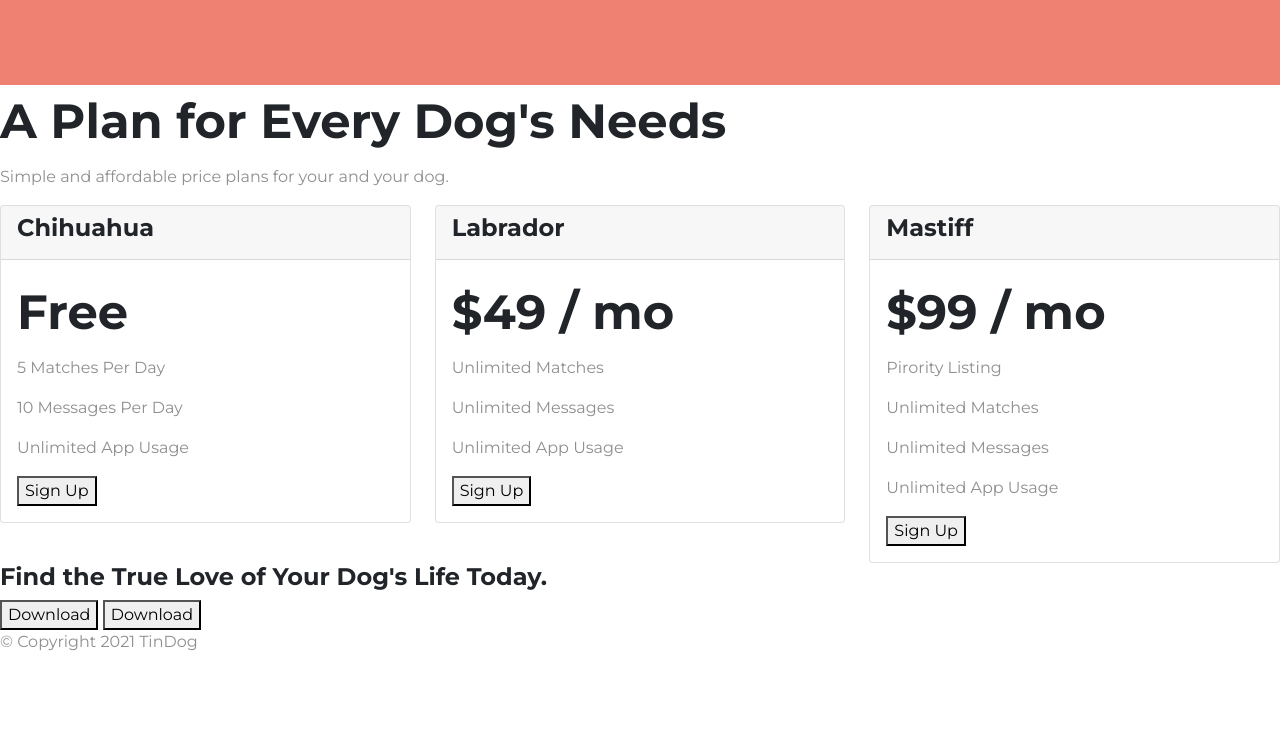
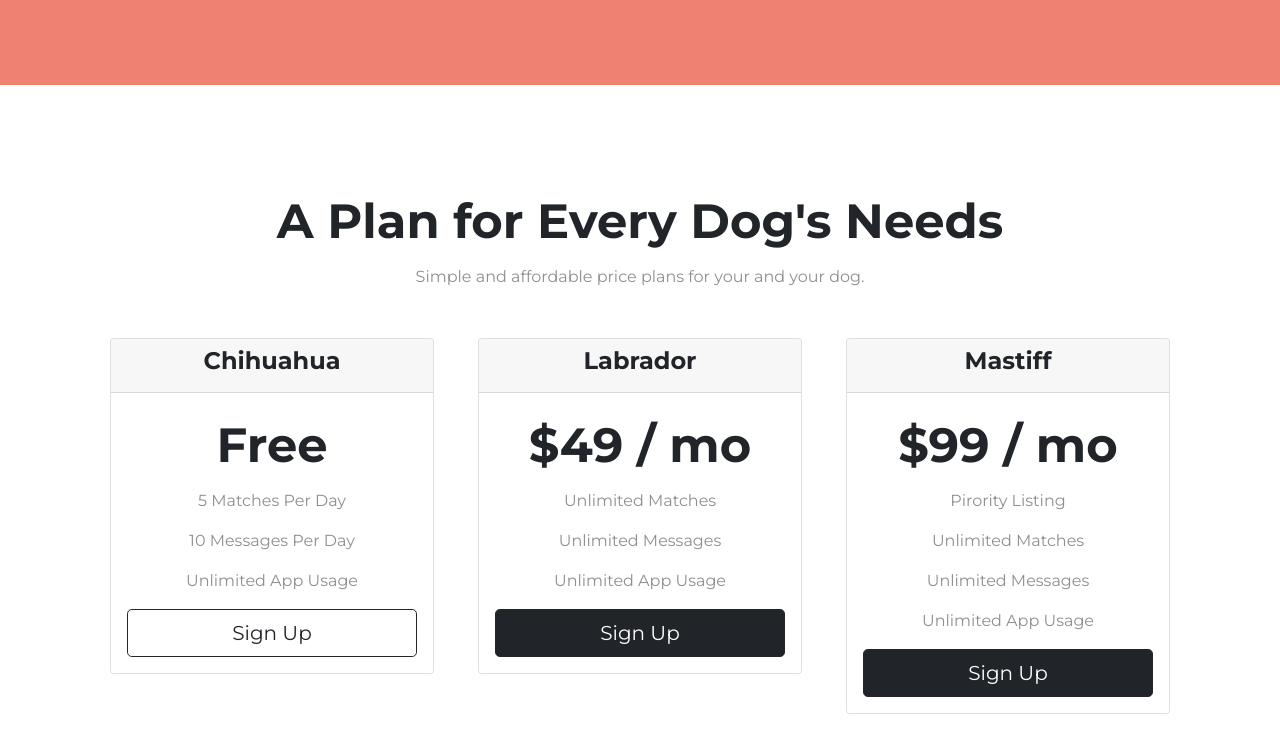
Before and after one commit to mcaiox/WDBC, a plain HTML site: page section6/TinDog/index.html in a window 1280 px wide. Shown: the part 1832-2580 px from the top of the page. Before the commit the page ends 2502 px from the top, so only its background shows below. Drawn offline with nearby package versions, Linux system fonts and the light colour scheme.

Commit message:
Bootstrap cards added

```diff
--- a/section6/TinDog/css/styles.css
+++ b/section6/TinDog/css/styles.css
@@ -124,3 +124,13 @@ p {
   height: 500px;
   padding: 7% 15%;
 }
+
+/* Pricing Section */
+#pricing {
+  padding: 100px;
+  text-align: center;
+}
+
+.pricing-column {
+  padding: 3% 2%;
+}
--- a/section6/TinDog/index.html
+++ b/section6/TinDog/index.html
@@ -197,7 +197,7 @@
 
       <p>Simple and affordable price plans for your and your dog.</p>
       <div class="row">
-        <div class="col-lg-4 col-md-6 col-sm-12">
+        <div class="pricing-column col-lg-4 col-md-6 col-sm-12">
           <div class="card">
             <div class="card-header">
               <h3>Chihuahua</h3>
@@ -211,11 +211,16 @@
 
               <p>Unlimited App Usage</p>
 
-              <button type="button">Sign Up</button>
+              <button
+                class="btn btn-lg btn-block btn-outline-dark col-12"
+                type="button"
+              >
+                Sign Up
+              </button>
             </div>
           </div>
         </div>
-        <div class="col-lg-4 col-md-6 col-sm-12">
+        <div class="pricing-column col-lg-4 col-md-6 col-sm-12">
           <div class="card">
             <div class="card-header">
               <h3>Labrador</h3>
@@ -229,11 +234,16 @@
 
               <p>Unlimited App Usage</p>
 
-              <button type="button">Sign Up</button>
+              <button
+                class="btn btn-lg btn-block btn-dark col-12"
+                type="button"
+              >
+                Sign Up
+              </button>
             </div>
           </div>
         </div>
-        <div class="col-lg-4 col-md-12 col-sm-12">
+        <div class="pricing-column col-lg-4 col-md-12 col-sm-12">
           <div class="card">
             <div class="card-header">
               <h3>Mastiff</h3>
@@ -249,7 +259,12 @@
 
               <p>Unlimited App Usage</p>
 
-              <button type="button">Sign Up</button>
+              <button
+                class="btn btn-lg btn-block btn-dark col-12"
+                type="button"
+              >
+                Sign Up
+              </button>
             </div>
           </div>
         </div>
```
